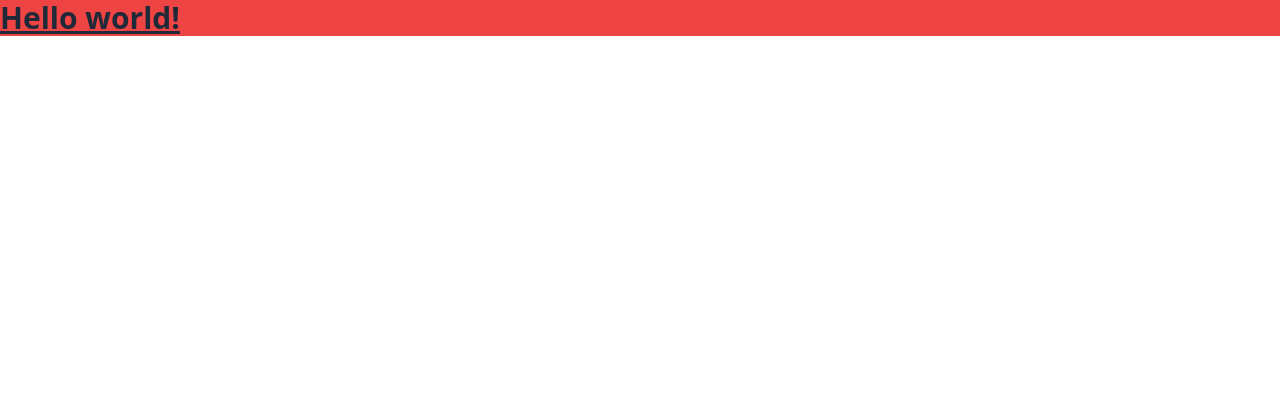
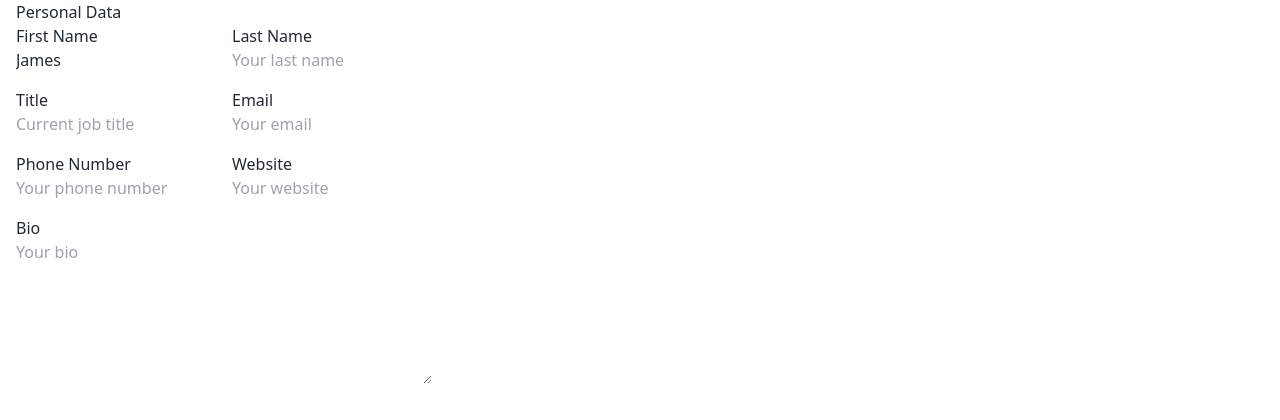
Before and after one commit to Armadillidiid/cv-application, a React (Vite) app: page / in a window 1280 px wide. Shown: the top 420 px of the page. Built offline with nearby package versions, Linux system fonts and the light colour scheme.

Commit message:
Added personal data form

```diff
--- a/index.html
+++ b/index.html
@@ -7,7 +7,7 @@
     <title>Vite + React</title>
   </head>
   <body>
-    <div id="root" class="bg-red-500"></div>
+    <div id="root" class="bg-white"></div>
     <script type="module" src="/src/main.jsx"></script>
   </body>
 </html>
--- a/src/App.jsx
+++ b/src/App.jsx
@@ -1,10 +1,14 @@
 import { useState, useEffect } from 'react'
-import reactLogo from './assets/react.svg'
+import Profile from './components/Profile'
+
 
 export default function App() {
   return (
-    <h1 className="text-3xl font-bold underline">
-      Hello world!
-    </h1>
+    <div className='mx-auto px-4'>
+      <div className='grid grid-cols-3'>
+      <Profile />
+      <div className='col-span-2'></div>
+      </div>
+    </div>
   )
 }
--- /dev/null
+++ b/src/components/Form.jsx
@@ -0,0 +1,5 @@
+const Form = () => {
+    return (
+        <h1></h1>
+    )
+}
--- a/src/components/Profile.jsx
+++ b/src/components/Profile.jsx
@@ -0,0 +1,119 @@
+import React, { useState, useEffect } from "react";
+
+
+const Profile = (props) => {
+    const [userData, setUserData]  = useState({
+        firstName: '',
+        lastName: '',
+        title: '',
+        email: '',
+        phoneNumber: '',
+        website: '',
+        bio: ''
+    })
+
+    const handleChange = (e) => {
+        const { value, name } = e.target
+        setUserData(prevUser => ({
+            ...prevUser,
+            [name]: value
+        }))
+    }
+
+    console.log(userData)
+    useEffect(() => {
+        setUserData(prevState => {
+            return({
+                ...prevState,
+                firstName: 'James'
+            })
+        })
+    }, [])
+
+    return (
+        <div>
+            <h2>Personal Data</h2>
+            <form className="grid grid-cols-2 gap-4">
+                <div className="flex flex-col">
+                    <label htmlFor="firstName">First Name</label>
+                    <input
+                        type="text"
+                        placeholder="Your first name"
+                        name="firstName"
+                        onChange={handleChange}
+                        value={userData.firstName}
+                    />
+                </div>
+
+                <div className="flex flex-col">
+                    <label htmlFor="lastName">Last Name</label>
+                    <input
+                        type="text"
+                        placeholder="Your last name"
+                        name="lastName"
+                        onChange={handleChange}
+                        value={userData.lastName}
+                    />
+                </div>
+
+                <div className="flex flex-col">
+                    <label htmlFor="title">Title</label>
+                    <input
+                        type="text"
+                        placeholder="Current job title"
+                        name="title"
+                        onChange={handleChange}
+                        value={userData.title}
+                    />
+                </div>
+
+                <div className="flex flex-col">
+                    <label htmlFor="email">Email</label>
+                    <input
+                        type="text"
+                        placeholder="Your email"
+                        name="email"
+                        onChange={handleChange}
+                        value={userData.email}
+                    />
+                </div>
+
+                <div className="flex flex-col">
+                    <label htmlFor="phoneNumber">Phone Number</label>
+                    <input
+                        type="text"
+                        placeholder="Your phone number"
+                        name="phoneNumber"
+                        onChange={handleChange}
+                        value={userData.phoneNumber}
+                    />
+                </div>
+
+                <div className="flex flex-col">
+                    <label htmlFor="website">Website</label>
+                    <input
+                        type="text"
+                        placeholder="Your website"
+                        name="website"
+                        onChange={handleChange}
+                        value={userData.website}
+                    />
+                </div>
+
+                <div className="flex flex-col col-span-2">
+                    <label htmlFor="bio">Bio</label>
+                    <textarea
+                        rows={6}
+                        placeholder="Your bio"
+                        name="bio"
+                        onChange={handleChange}
+                        value={userData.bio}
+                    />
+                </div>
+            </form>
+        </div>
+    )
+}
+
+
+export default Profile
```
